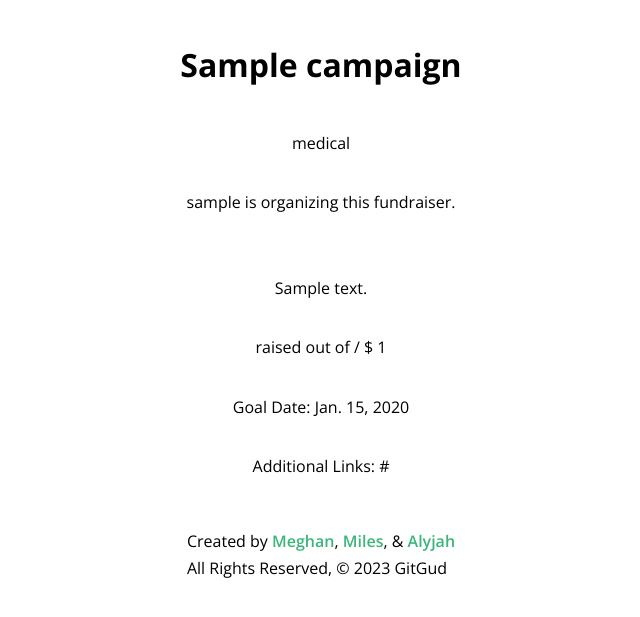
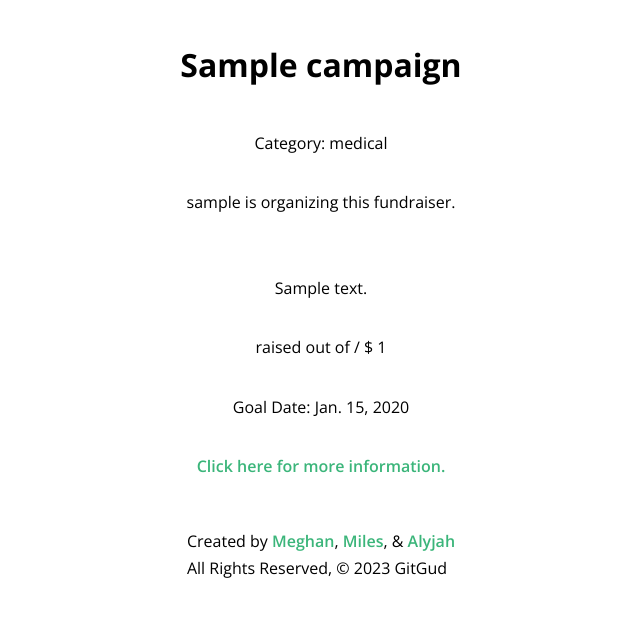
Before and after one commit to bardIRL/gitfunded-app, a Django app: page /campaigns/1/ in a window 1280 px wide. Shown: the part 62-679 px from the top of the page, without its empty margins (319-959 px from the left). Run offline with Django 4.2, Linux system fonts and the light colour scheme; tables that the repository leaves empty hold one stand-in row (values such as "Sample post").

Commit message:
makes links optional for Campaign model, changes detail.html page

```diff
--- a/main_app/models.py
+++ b/main_app/models.py
@@ -32,7 +32,10 @@ class Campaign(models.Model):
     goal = models.IntegerField()
     goal_date = models.DateField()
     about = models.TextField(max_length=1000)
-    links = models.TextField(max_length=250)
+    link = models.CharField(
+        max_length=250,
+        blank=True
+    )
     user = models.ForeignKey(User, on_delete=models.CASCADE)
 
 class Donation(models.Model):
--- a/main_app/templates/campaigns/detail.html
+++ b/main_app/templates/campaigns/detail.html
@@ -2,12 +2,16 @@
 {% block content %}
 
 <h1>{{ campaign.title }}</h1>
-<p>{{ campaign.category }}</p>
+<p>Category: {{ campaign.category }}</p>
 <p>{{ campaign.user }} is organizing this fundraiser. </p>
 <br>
 <p>{{ campaign.about }}</p>
 <p>raised out of / $ {{ campaign.goal }}</p>
 <p>Goal Date: {{ campaign.goal_date }}</p>
-<p>Additional Links: {{ campaign.links }}</p>
+{% if campaign.link %}
+    <p><a href="{{ campaign.link }}">Click here for more information.</a></p>
+{% else %}
+    <p>No links have been added yet!</p>
+{% endif %}
 
 {% endblock %}
```
Also changed, not shown: main_app/migrations/0004_remove_campaign_links_campaign_link.py (added).
